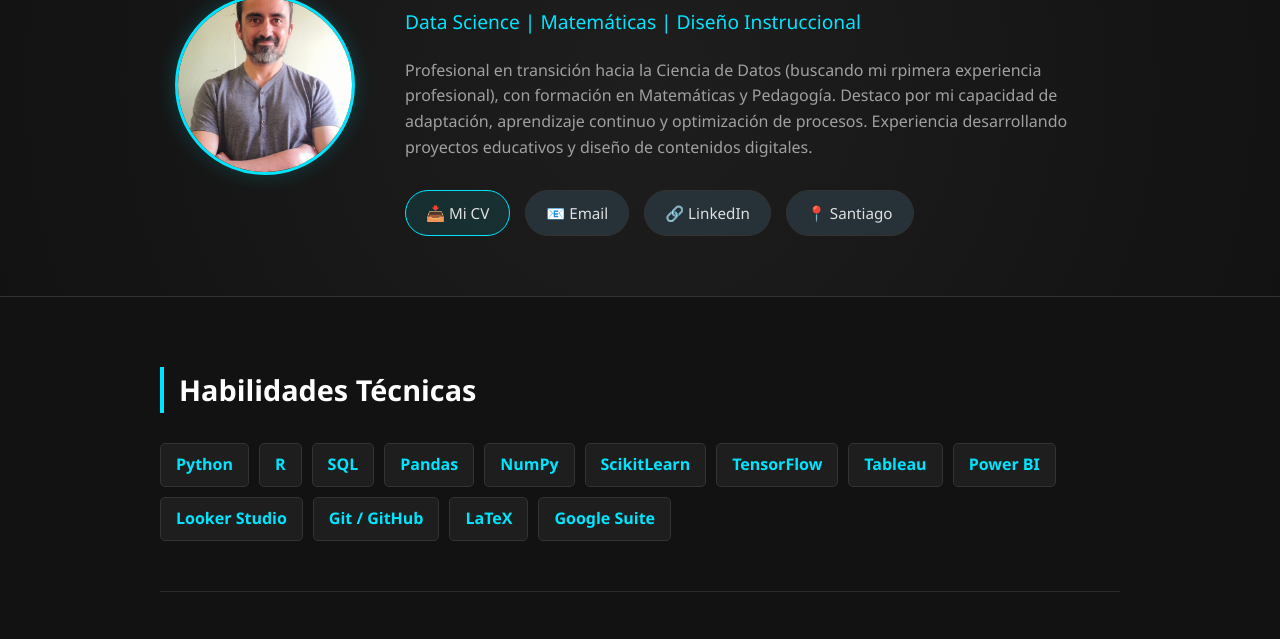
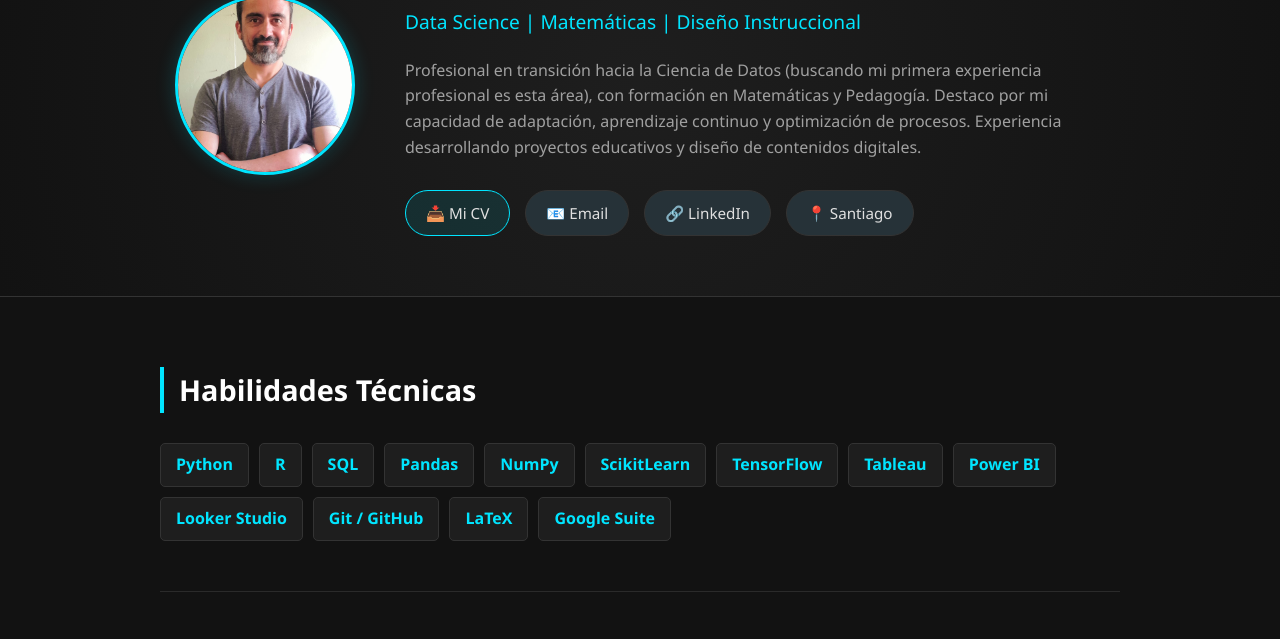
Before and after one commit to pedrorupin/pedrorupin.github.io, a plain HTML site: page index.html in a window 1280 px wide. Shown: the part 127-766 px from the top of the page. Drawn offline with Linux system fonts and the light colour scheme.

Commit message:
Fix typo in bio section of index.html

```diff
--- a/index.html
+++ b/index.html
@@ -244,7 +244,7 @@
             <div class="subtitle">Data Science | Matemáticas | Diseño Instruccional</div>
 
             <p class="bio">
-                Profesional en transición hacia la Ciencia de Datos (buscando  mi rpimera experiencia profesional), con formación en Matemáticas y Pedagogía.
+                Profesional en transición hacia la Ciencia de Datos (buscando  mi primera experiencia profesional es esta área), con formación en Matemáticas y Pedagogía.
                 Destaco por mi capacidad de adaptación, aprendizaje continuo y optimización de procesos.
                 Experiencia desarrollando proyectos educativos y diseño de contenidos digitales.
             </p>
```
